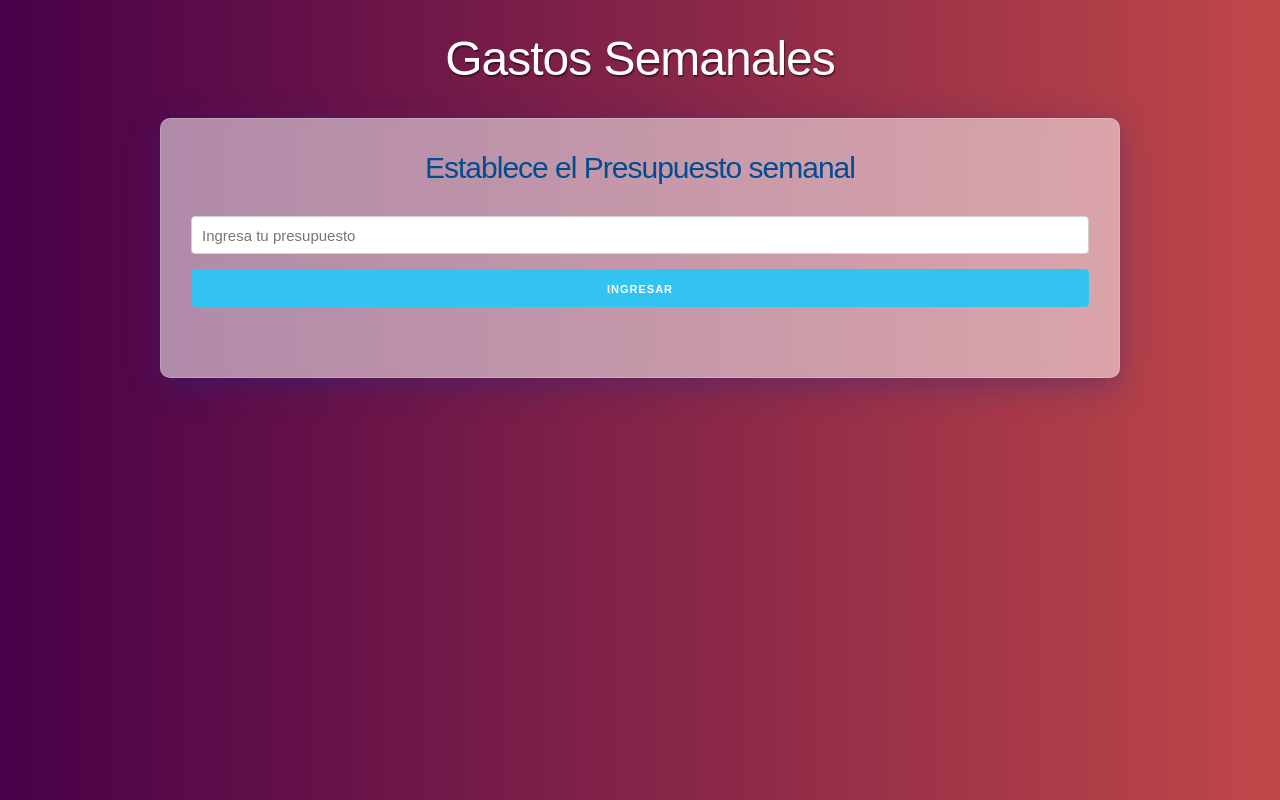
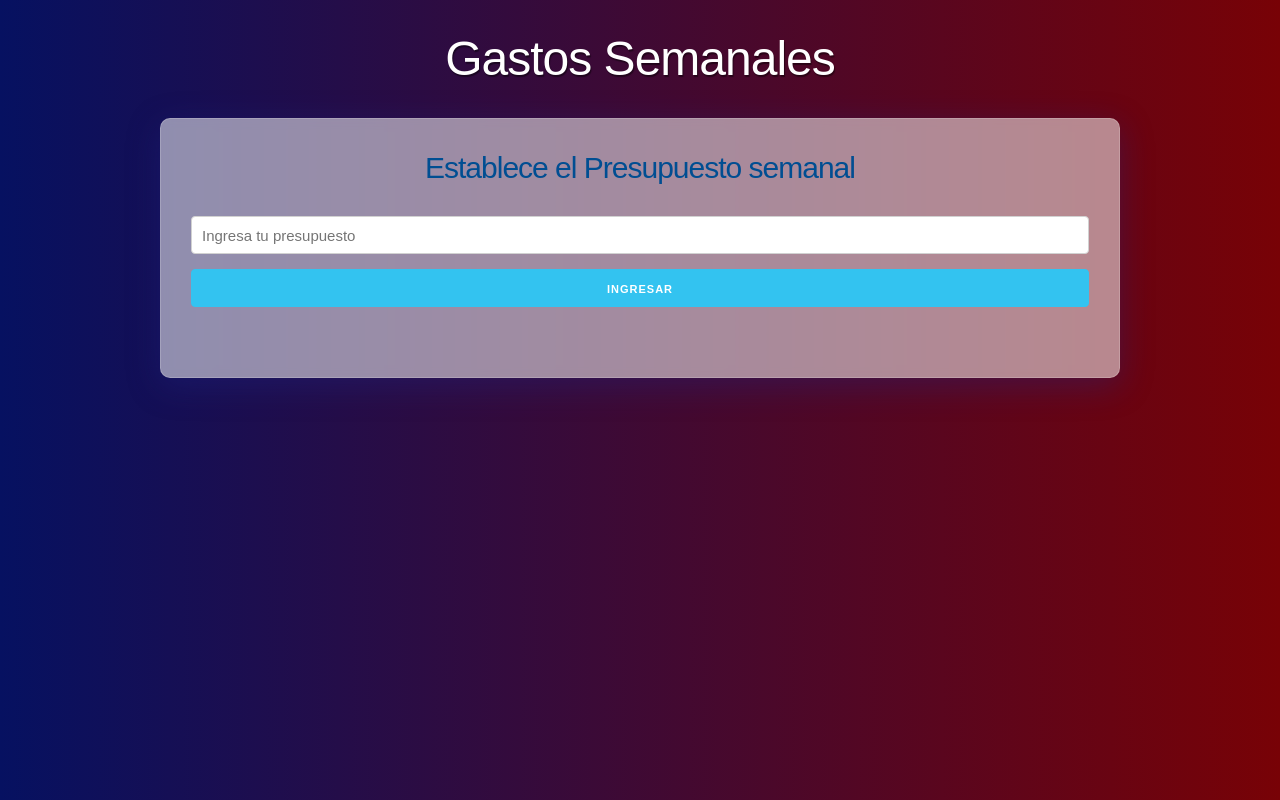
Before and after one commit to brimanz/application-of-weekly-expenses, a React (Vite) app: page / in a window 1280 px wide. Built offline with nearby package versions, Linux system fonts and the light colour scheme.

Commit message:
change background color

```diff
--- a/src/index.css
+++ b/src/index.css
@@ -2,9 +2,9 @@
   margin-bottom: 0!important;
 }
 body {
-  background: #C04848;  /* fallback for old browsers */
-  background: -webkit-linear-gradient(to right, #480048, #C04848);  /* Chrome 10-25, Safari 5.1-6 */
-  background: linear-gradient(to right, #480048, #C04848); /* W3C, IE 10+/ Edge, Firefox 16+, Chrome 26+, Opera 12+, Safari 7+ */
+  background: #780206;  /* fallback for old browsers */
+  background: -webkit-linear-gradient(to right, #061161, #780206);  /* Chrome 10-25, Safari 5.1-6 */
+  background: linear-gradient(to right, #061161, #780206); /* W3C, IE 10+/ Edge, Firefox 16+, Chrome 26+, Opera 12+, Safari 7+ */
   margin: 0;
   padding: 0;
   font-family: sans-serif;
```
